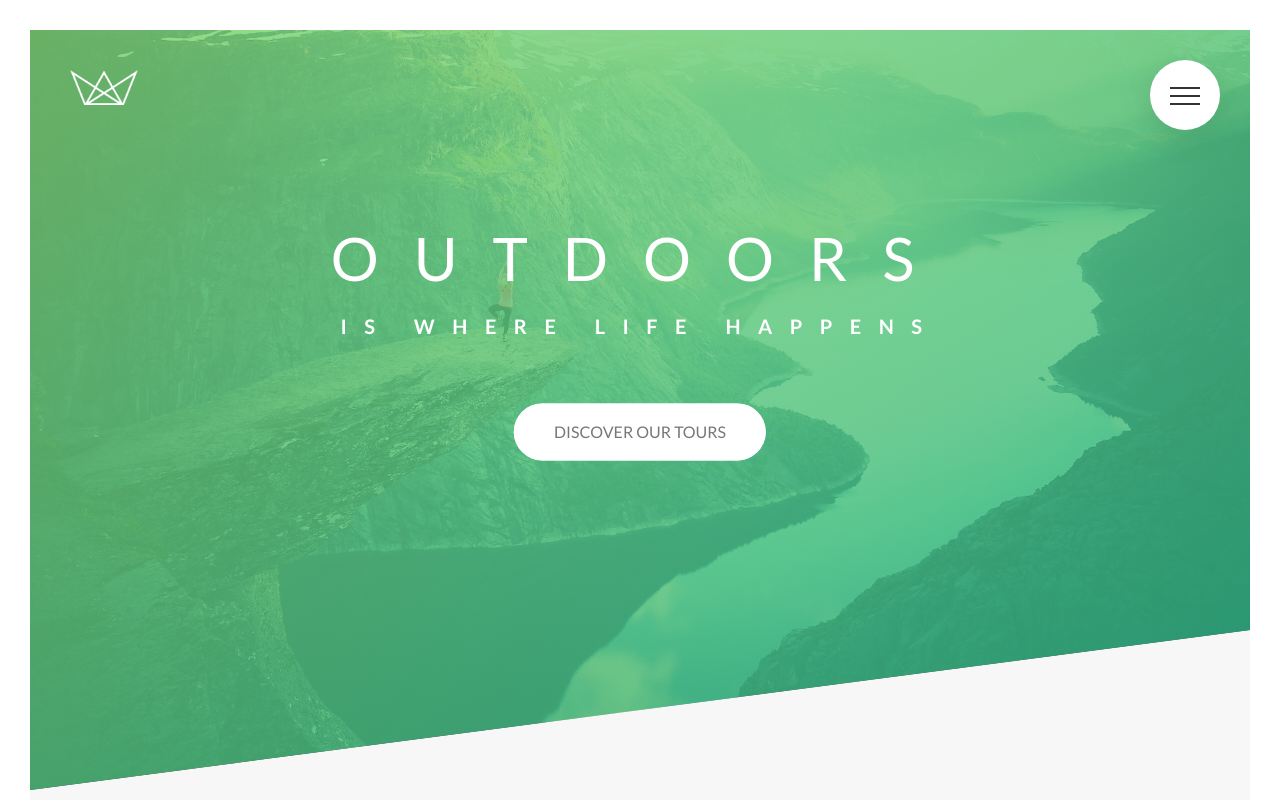
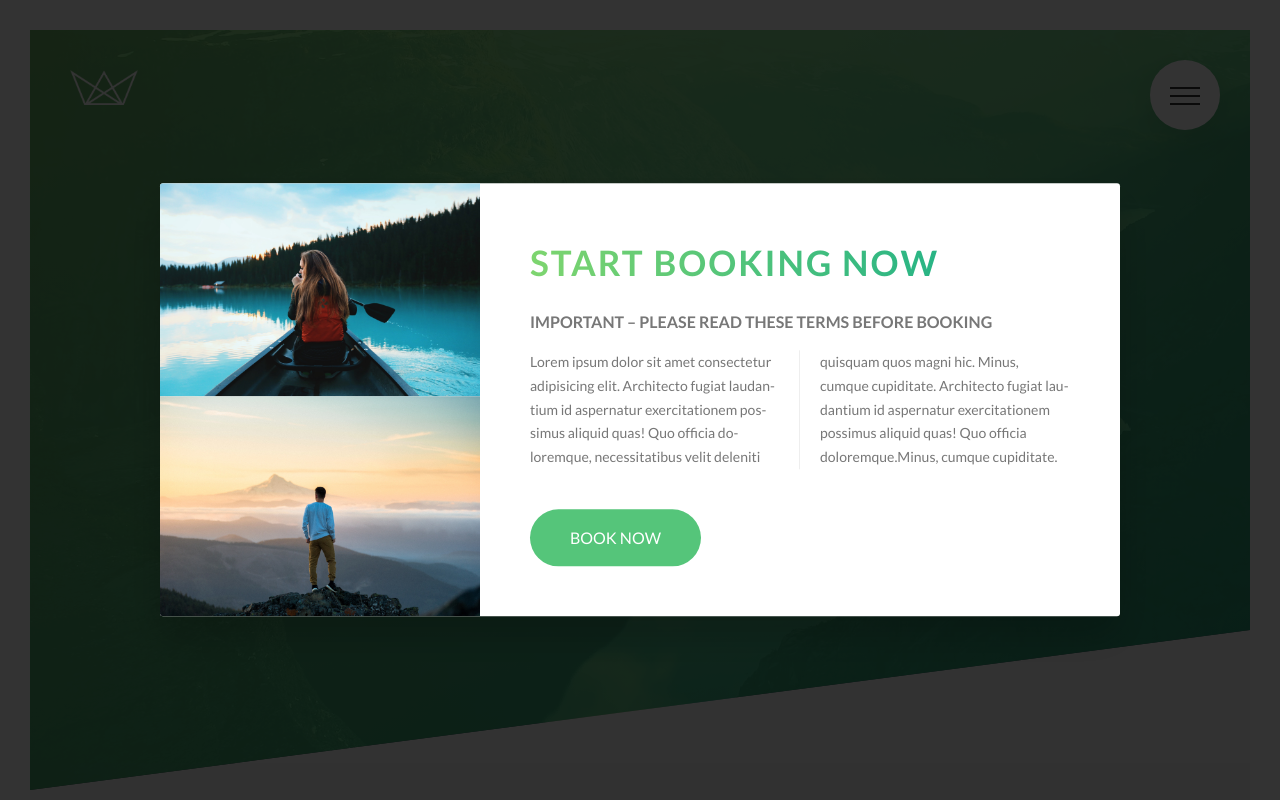
Before and after one commit to nathaliegoffette/advanced-css-1, a website: page index.html in a window 1280 px wide. Shown: the top 800 px of the page. Drawn offline with Linux system fonts and the light colour scheme.

Commit message:
beginning popup

```diff
--- a/index.html
+++ b/index.html
@@ -358,6 +358,23 @@
                 </div>
             </div>
         </footer>
+
+        <div class="popup">
+            <div class="popup__content">
+                <div class="popup__left">
+                    <img src="img/nat-8.jpg" alt="tour photo" class="popup__img">
+                    <img src="img/nat-9.jpg" alt="tour photo" class="popup__img">
+
+                </div>
+                <div class="popup__right">
+                    <h2 class="heading-secondary u-margin-bottom-small">Start booking now</h2>
+                    <h3 class="heading-tertiary u-margin-bottom-small">Important &ndash; Please read these terms before booking</h3>
+                    <p class="popup__text">Lorem ipsum dolor sit amet consectetur adipisicing elit. Architecto fugiat laudantium id aspernatur exercitationem possimus aliquid quas! Quo officia doloremque, necessitatibus velit deleniti quisquam quos magni hic. Minus, cumque cupiditate. Architecto fugiat laudantium id aspernatur exercitationem possimus aliquid quas! Quo officia doloremque.Minus, cumque cupiditate.</p>
+                    <a href="#" class="btn btn--green">Book now</a>
+                </div>
+            </div>
+        </div>
+
         <!--
         <section class="grid-test">
             <div class="row">
--- a/sass/abstracts/_mixins.scss
+++ b/sass/abstracts/_mixins.scss
@@ -5,3 +5,10 @@
         clear: both;
     }
 }
+
+@mixin absCenter {
+    position: absolute;
+    top: 50%;
+    left: 50%;
+    transform: translate(-50%, -50%);
+}
--- /dev/null
+++ b/sass/components/_popup.scss
@@ -0,0 +1,57 @@
+.popup {
+    height: 100vh;
+    width: 100%;
+    position: fixed;
+    background-color: rgba($color-black, .8);
+    top: 0;
+    left: 0;
+    z-index: 9999;
+
+    &__content {
+        @include absCenter;
+
+        background-color: $color-white;
+        width: 75%;
+        box-shadow: 0 2rem 4rem rgba($color-black, .2);
+        border-radius: 3px;
+        display: table;
+        overflow: hidden;
+
+    }
+
+    &__left {
+        width: 33.3333333%;
+        display: table-cell;
+    }
+
+    &__right {
+        width: 66.6666667%;
+        display: table-cell;
+        vertical-align: middle;
+        padding: 3rem 5rem;
+      }
+
+    &__img {
+        display: block;
+        width: 100%;
+
+    }
+
+    &__text {
+        font-size: 1.4rem;
+        margin-bottom: 4rem;
+
+        -moz-column-count: 2;
+        -moz-column-gap: 4rem;
+        -moz-column-rule: 1px solid $color-grey-light-2;
+        column-count: 2;
+        column-gap: 4rem; //by default : 1em (= 14px)
+        column-rule: 1px solid $color-grey-light-2;
+
+        -moz-hyphens: auto;
+        -ms-hyphens: auto;
+        -webkit-hyphens: auto;
+        hyphens: auto;
+
+    }
+}
--- a/sass/main.scss
+++ b/sass/main.scss
@@ -13,7 +13,7 @@
 @import "components/composition";
 @import "components/feature-box";
 @import "components/form";
-
+@import "components/popup";
 @import "components/story";
 
 @import "layout/footer";
```
Also changed, not shown: css/style.css, 1 other file.
